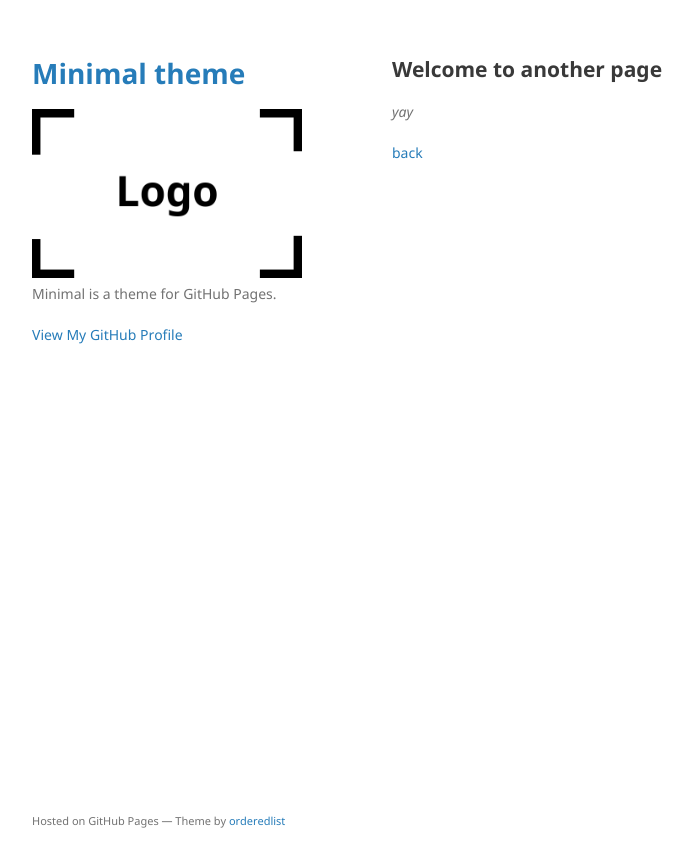
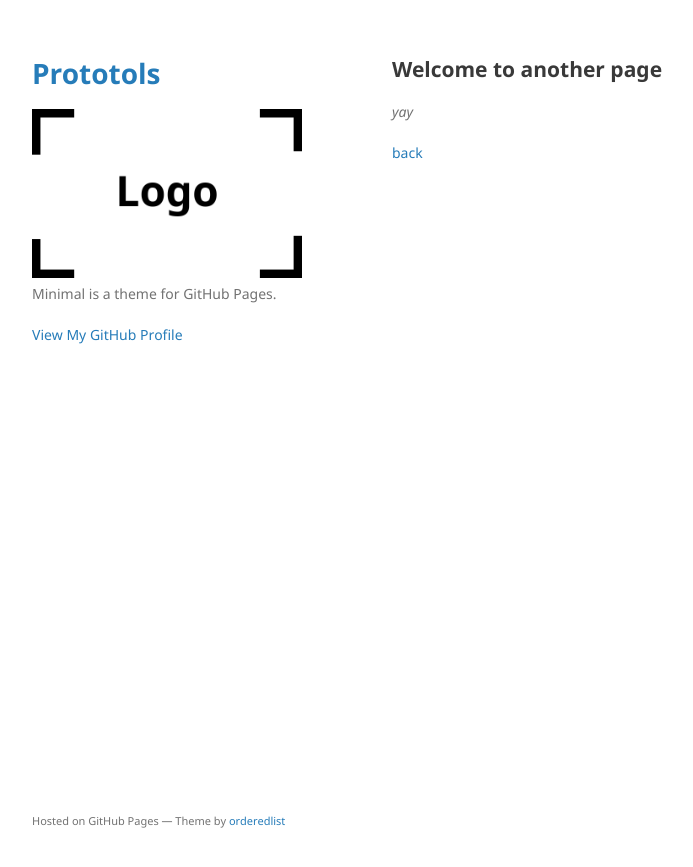
Before and after one commit to snownontrace/snownontrace.github.io, a Jekyll site: the page built from another-page.md, in a window 1280 px wide. Shown: the top 867 px of the page, without its empty margins (178-871 px from the left). Built offline with Jekyll 4.4.1, drawn with Linux system fonts in a browser that asks for light colours; our own code applies the rules of GitHub Pages for plain Markdown files.

Commit message:
update _config.yml

```diff
--- a/_config.yml
+++ b/_config.yml
@@ -1,4 +1,4 @@
-title: Minimal theme
+title: Prototols
 logo: /assets/img/logo.png
 description: Minimal is a theme for GitHub Pages.
 show_downloads: false
```
